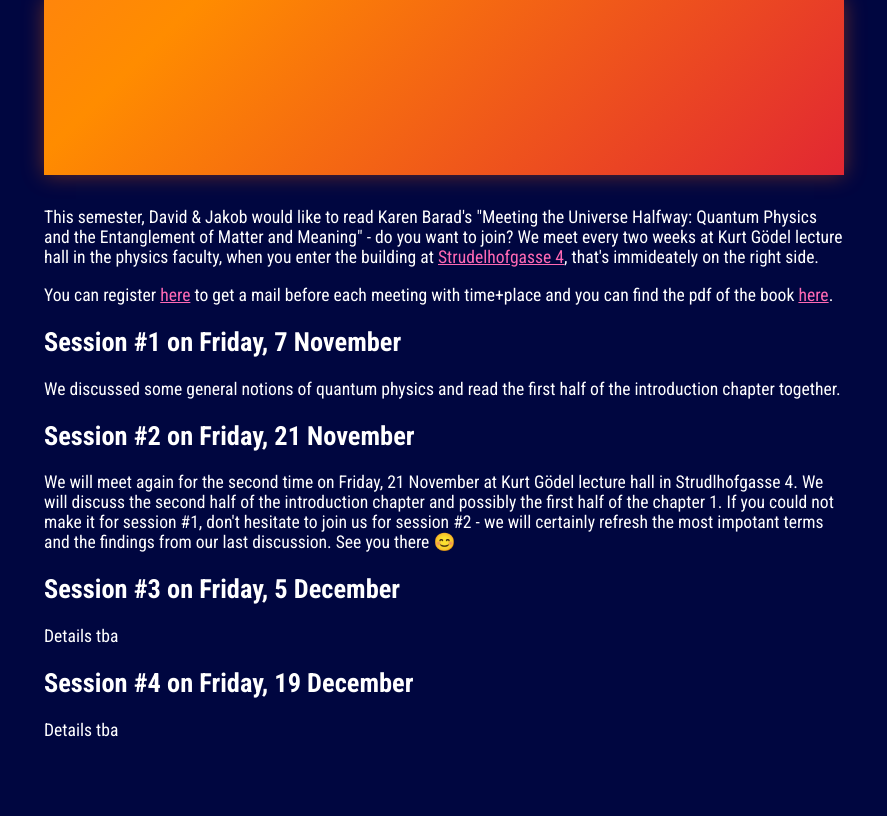
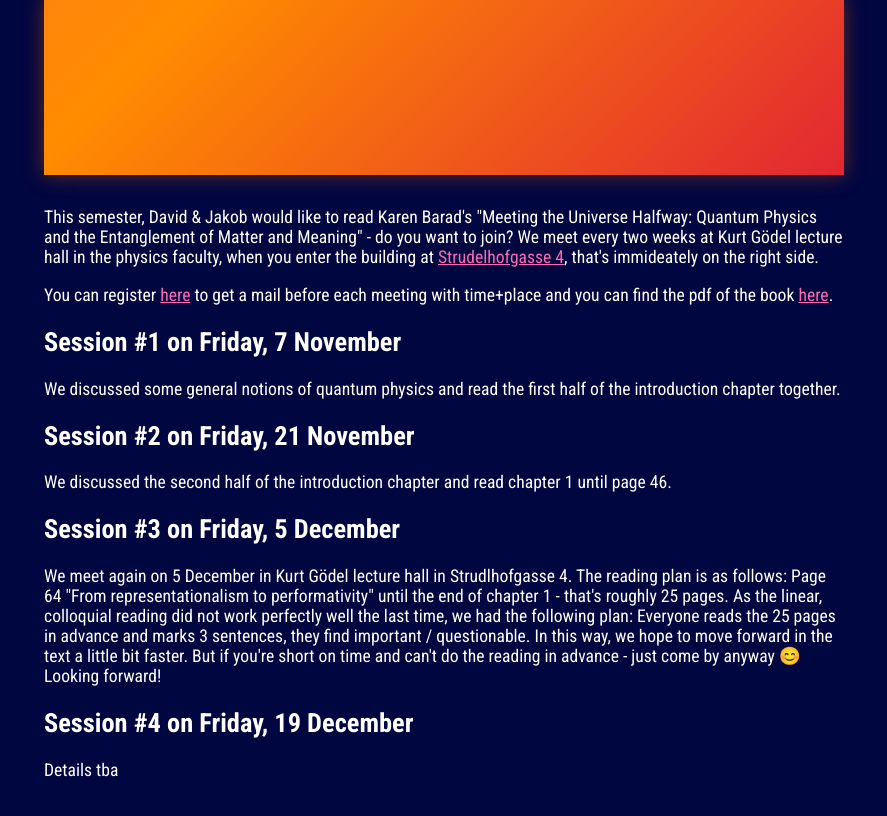
Before and after one commit to GrumpyGoedel/messapparat, a website: page public/index.html in a window 1280 px wide. Shown: the part 196-1012 px from the top of the page, without its empty margins (196-1083 px from the left). Drawn offline with Linux system fonts and the light colour scheme; a web font is replaced by a local one.

Commit message:
Meeting #3

```diff
--- a/public/index.html
+++ b/public/index.html
@@ -21,15 +21,16 @@
   <a href="https://maps.app.goo.gl/odB45acjhfs1DjLo6">Strudelhofgasse 4</a>, that's immideately on the right side.</p>
   <p>You can register <a href="https://forms.gle/EVXkMgd9iGo9FD8y9">here</a> to get a mail before each meeting with time+place and
   you can find the pdf of the book  <a href="files/Meeting the Universe Halfway (Barad 2007).pdf" target="_blank">here</a>.</p>
+
   <h2>Session #1 on Friday, <span style="white-space: nowrap;">7 November</span></h2>
   <p>We discussed some general notions of quantum physics and read the first half of the introduction chapter together.</p>
   <h2>Session #2 on Friday, <span style="white-space: nowrap;">21 November</span></h2>
-  <p>We will meet again for the second time on Friday, 21 November at Kurt Gödel lecture hall in Strudlhofgasse 4.
-    We will discuss the second half of the introduction chapter and possibly the first half of the chapter 1.
-    If you could not make it for session #1, don't hesitate to join us for session #2 - we will certainly refresh
-    the most impotant terms and the findings from our last discussion. See you there 😊</p>
+  <p>We discussed the second half of the introduction chapter and read chapter 1 until page 46.</p>
   <h2>Session #3 on Friday, <span style="white-space: nowrap;">5 December</span></h2>
-  <p>Details tba</p>
+  <p>We meet again on 5 December in Kurt Gödel lecture hall in Strudlhofgasse 4. The reading plan is as follows:
+    Page 64 "From representationalism to performativity" until the end of chapter 1 - that's roughly 25 pages. As the linear, colloquial reading did not work perfectly well the last time,
+    we had the following plan: Everyone reads the 25 pages in advance and marks 3 sentences, they find important / questionable. In this way, we hope to move forward in the text a little bit faster.
+    But if you're short on time and can't do the reading in advance - just come by anyway 😊 Looking forward!</p>
   <h2>Session #4 on Friday, <span style="white-space: nowrap;">19 December</span></h2>
   <p>Details tba</p>
 </div>
```
